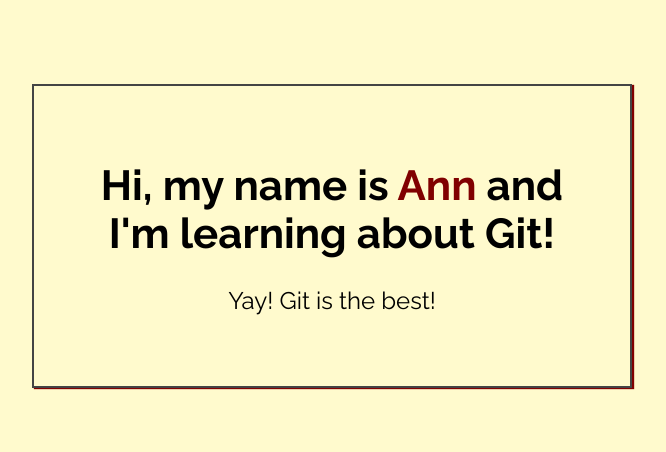
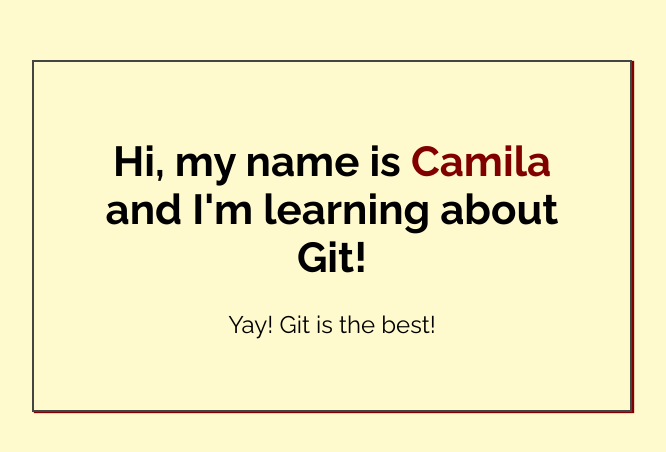
Before and after one commit to Emma-Dash/My-first-repo, a plain HTML site: page index.html in a window 1280 px wide. Shown: the part 164-616 px from the top of the page, without its empty margins (308-974 px from the left). Drawn offline with Linux system fonts and the light colour scheme.

Commit message:
Added name to index.html

```diff
--- a/index.html
+++ b/index.html
@@ -14,7 +14,7 @@
 <body>
 
     <div class="greeting">
-        <h1>Hi, my name is <span class="highlight">Ann</span> and I'm learning about Git! </h1>
+        <h1>Hi, my name is <span class="highlight">Camila</span> and I'm learning about Git! </h1>
 
         <p>Yay! Git is the best!</p>
     </div>
```
